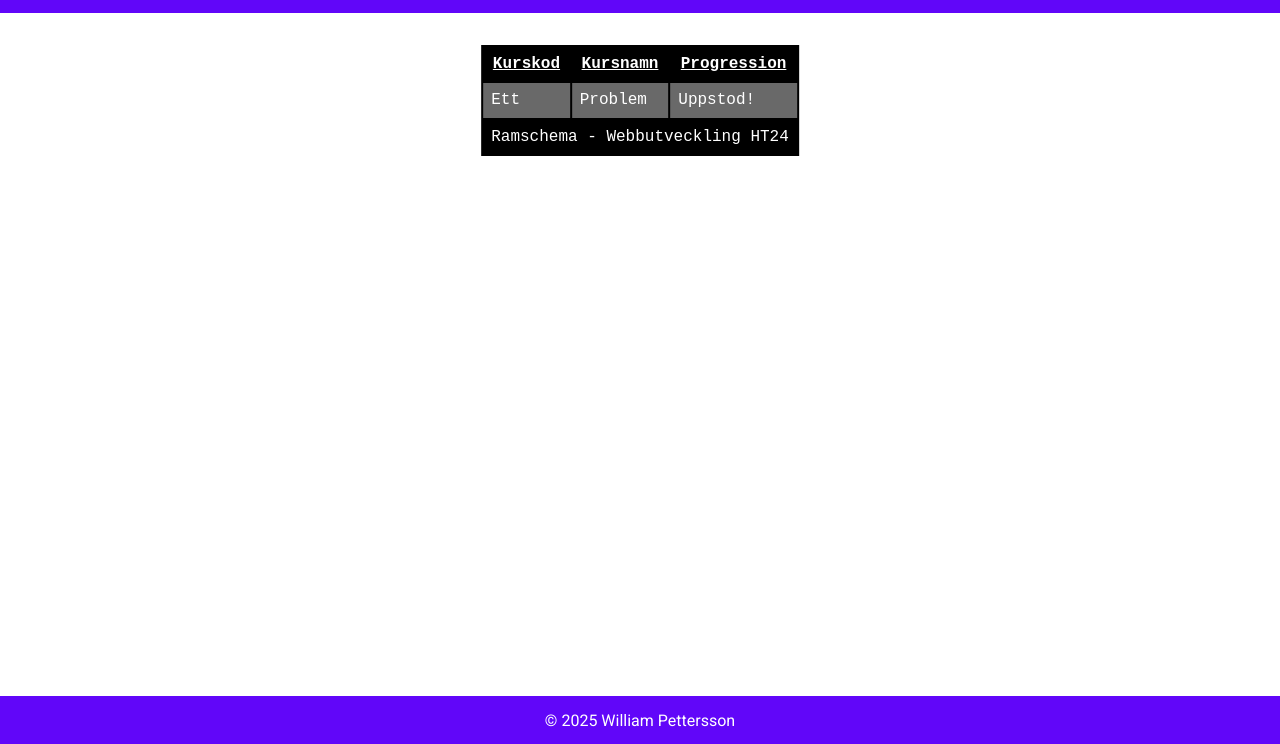
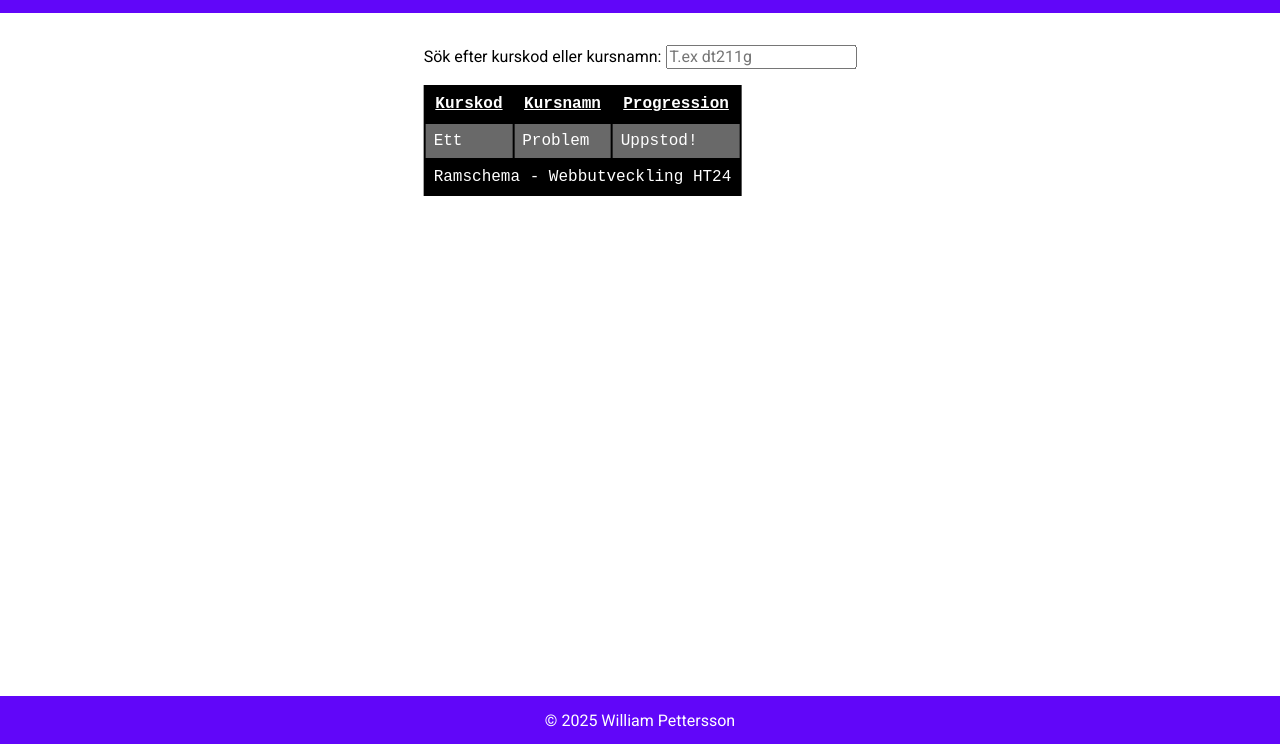
Before and after one commit to AstronomyOverdrive/dt211g_moment2, a website built with Parcel: page src/index.html in a window 1280 px wide. Shown: the part 56-800 px from the top of the page. Built offline with nearby package versions, Linux system fonts and the light colour scheme; no server answers.

Commit message:
Add searchbar & change styling

```diff
--- a/src/index.html
+++ b/src/index.html
@@ -13,6 +13,9 @@
         </header>
 
         <main>
+            <div id="container">
+                <label for="searchBar">Sök efter kurskod eller kursnamn: </label>
+                <input type="text" id="searchBar" placeholder="T.ex dt211g">
                 <table>
                     <thead>
                         <tr>
@@ -28,6 +31,7 @@
                         </tr>
                     </tfoot>
                 </table>
+            </div>
         </main>
 
         <footer>
--- a/src/styles/layout.css
+++ b/src/styles/layout.css
@@ -22,6 +22,17 @@ header h1 {
 
 main {
     padding-bottom: 3rem; /* Leave space for footer */
+}
+#container {
+    display: inline-block; /* Reduces width to match contents */
+    position: relative;
+    left: 50%;
+    transform: translate(-50%, 0); /* Center element */
+    margin-top: 2rem;
+    margin-bottom: 2rem;
+}
+#searchBar {
+    margin-bottom: 1rem;
 }
 
 footer { /* Position footer at bottom */
--- a/src/styles/table.css
+++ b/src/styles/table.css
@@ -3,11 +3,6 @@ table {
     font-family: monospace;
     font-size: 1rem;
     background: black;
-    position: relative;
-    left: 50%;
-    transform: translate(-50%, 0); /* Center element */
-    margin-top: 2rem;
-    margin-bottom: 2rem;
 }
 table a {
     color: deepskyblue;
```
Also changed, not shown: docs/index.html (+1 -1 lines), 2 other files. Lines whose indentation alone changed are shown as unchanged.
